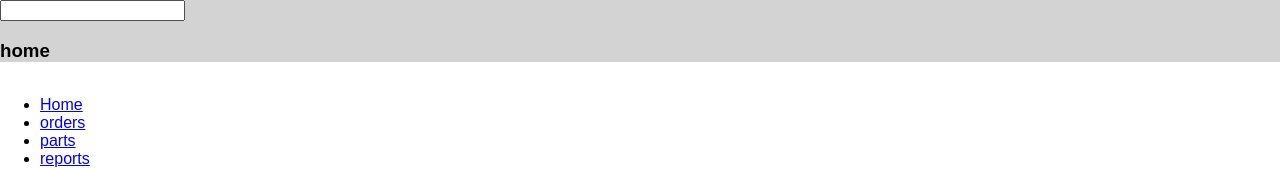
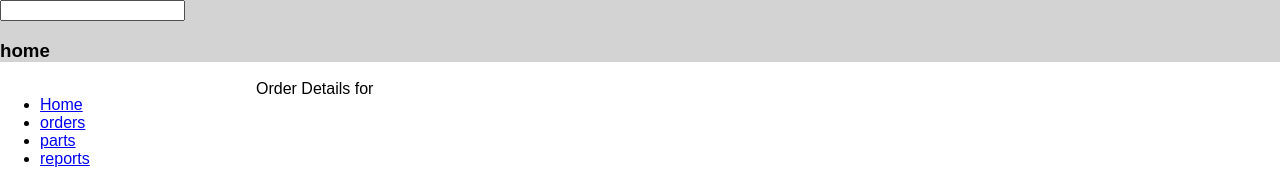
Before and after one commit to da-vaibhav/cactus, a React (Create React App) app: page / in a window 1280 px wide. Shown: the top 169 px of the page. Built offline with nearby package versions, Linux system fonts and the light colour scheme.

Commit message:
add Order Details

```diff
--- a/src/App.js
+++ b/src/App.js
@@ -5,6 +5,7 @@ import Home from './Home';
 import Sidebar  from './components/Sidebar/Sidebar';
 import routes from './routes';
 import Search from './components/Search/Search'
+import OrderDetails from './components/OrderDetails/OrderDetails'
 class App extends Component {
   render() {
     return (
@@ -23,6 +24,7 @@ class App extends Component {
                   component={route.component}
                 />
               )}
+              <Route to="/order/:id" isExact={ true } component={OrderDetails} />
             </main>
           </div>
         </div>
--- /dev/null
+++ b/src/components/OrderDetails/OrderDetails.js
@@ -0,0 +1,14 @@
+import React, { Component } from 'react';
+
+class OrderDetails extends Component {
+  render() {
+    const { match } = this.props;
+    return (
+      <div>
+        Order Details for {  }
+      </div>
+    );
+  }
+}
+
+export default OrderDetails;
--- a/src/components/OrdersList/OrdersList.js
+++ b/src/components/OrdersList/OrdersList.js
@@ -14,7 +14,7 @@ class OrdersList extends Component {
           </span>
 
           <span className={ `${baseClassName}__link` }>
-            <Link to='/'>{order.orderNumber}</Link>
+            <Link to={`/order/${order.orderNumber}`}>{order.orderNumber}</Link>
           </span>
 
           <span className={`${baseClassName}__date`}>
```
